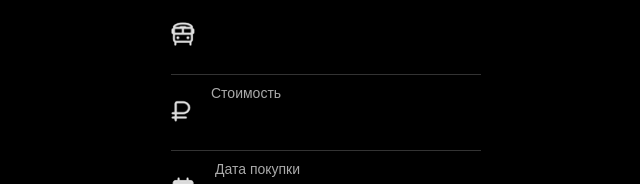
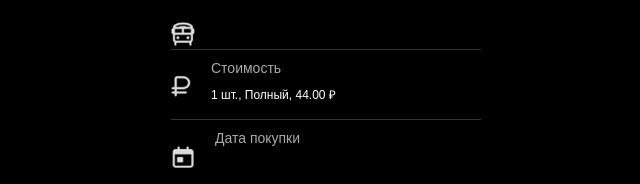
Before and after one commit to bbay71/bbay, a plain HTML site: page index.html in a window 1280 px wide. Shown: the part 186-370 px from the top of the page, without its empty margins (319-959 px from the left). Drawn offline with Linux system fonts and the light colour scheme.

Commit message:
Update index.html

```diff
--- a/index.html
+++ b/index.html
@@ -198,6 +198,20 @@
             max-width: calc(100% - 60px);
             margin: 0 auto;
         }
+
+        /* Стили для route1 и route2 */
+        .route1 {
+            font-size: 18px;
+            font-weight: 400;
+            color: #fff;
+        }
+
+        .route2 {
+            font-size: 14px;
+            font-weight: 300;
+            color: #aaa;
+            margin-top: 5px;
+        }
     </style>
     <script src="https://telegram.org/js/telegram-web-app.js"></script>
 </head>
@@ -227,15 +241,15 @@
        <div>
            <img class="icon2" src="ии/img/2.png" alt="Маршрут">
            <div class="text">
-               <span class="value2"><input type="text" id="route" value=""></span>
-               <span class="value"><input type="text" id="route" value=""></span>
+               <span class="route1" id="route1"></span> <!-- Route 1 -->
+               <span class="route2" id="route2"></span> <!-- Route 2 -->
            </div>
        </div>
        <div>
            <img class="icon3" src="ии/img/3.png" alt="Стоимость">
            <div class="text">
                <span class="label">Стоимость</span>
-               <span class="value"><input type="text" id="cost" value=""></span>
+               <span class="value">1 шт., Полный, 44.00 ₽</span>
            </div>
        </div>
        <div>
@@ -296,8 +310,8 @@
 
         // Получаем значения параметров из URL
         document.getElementById('carrier').value = getParameterByName('carrier') || '';
-        document.getElementById('route').value = getParameterByName('route') || '';
-        document.getElementById('cost').value = getParameterByName('cost') || '';
+        document.getElementById('route1').textContent = getParameterByName('route1') || '';
+        document.getElementById('route2').textContent = getParameterByName('route2') || '';
         document.getElementById('purchase-date').value = getParameterByName('purchase_date') || '';
         document.getElementById('purchase-time').value = getParameterByName('purchase_time') || '';
     };
```
